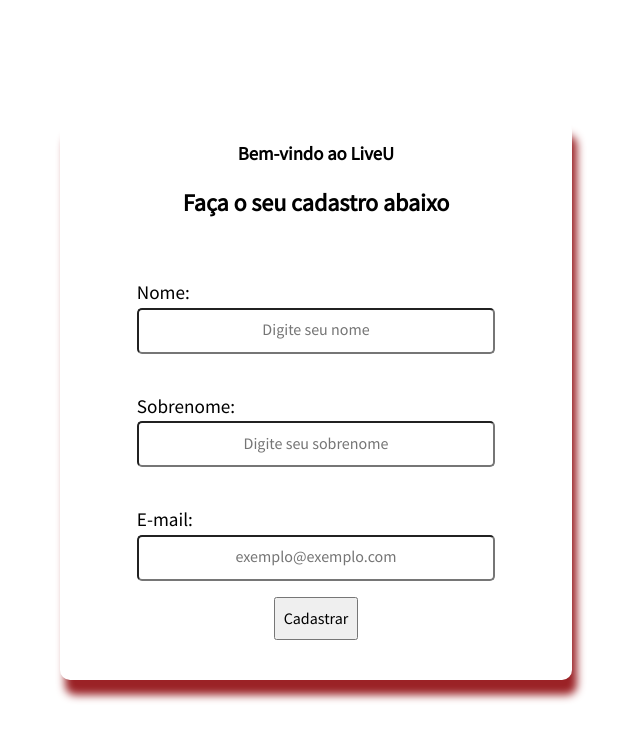
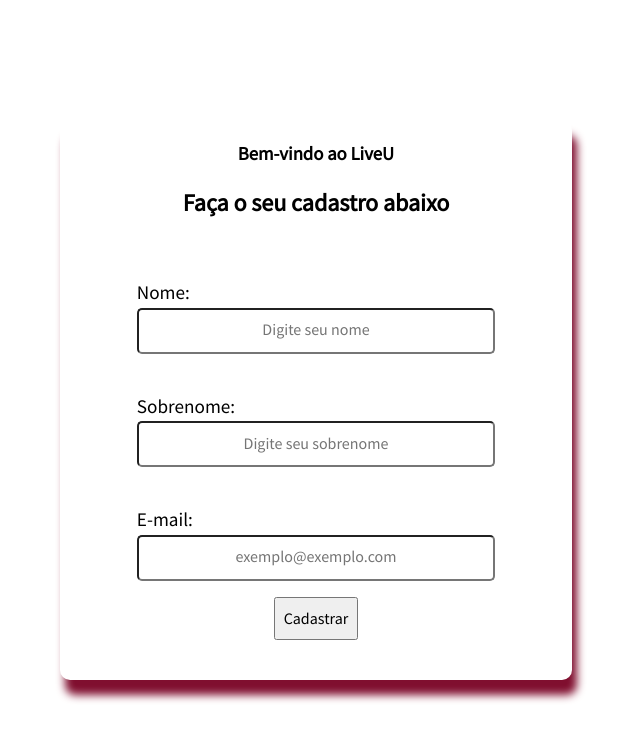
Before and after one commit to thayssa-souza/Sistemas_de_Cadastros, a website: page index.html in a window 1280 px wide. Shown: the whole page, without its empty margins (324-964 px from the left). Drawn offline with Linux system fonts and the light colour scheme.

```diff
--- a/style.css
+++ b/style.css
@@ -12,7 +12,7 @@
     height: 70vh;
     margin:auto;
     margin-top: 15vh;
-    box-shadow: 5px 15px 8px #9b2226;
+    box-shadow: 5px 15px 8px #800f2f;
     border-radius: 10px;
 }
 
```
Also changed, not shown: package.json (added, +27 -0 lines), 1 other file.
